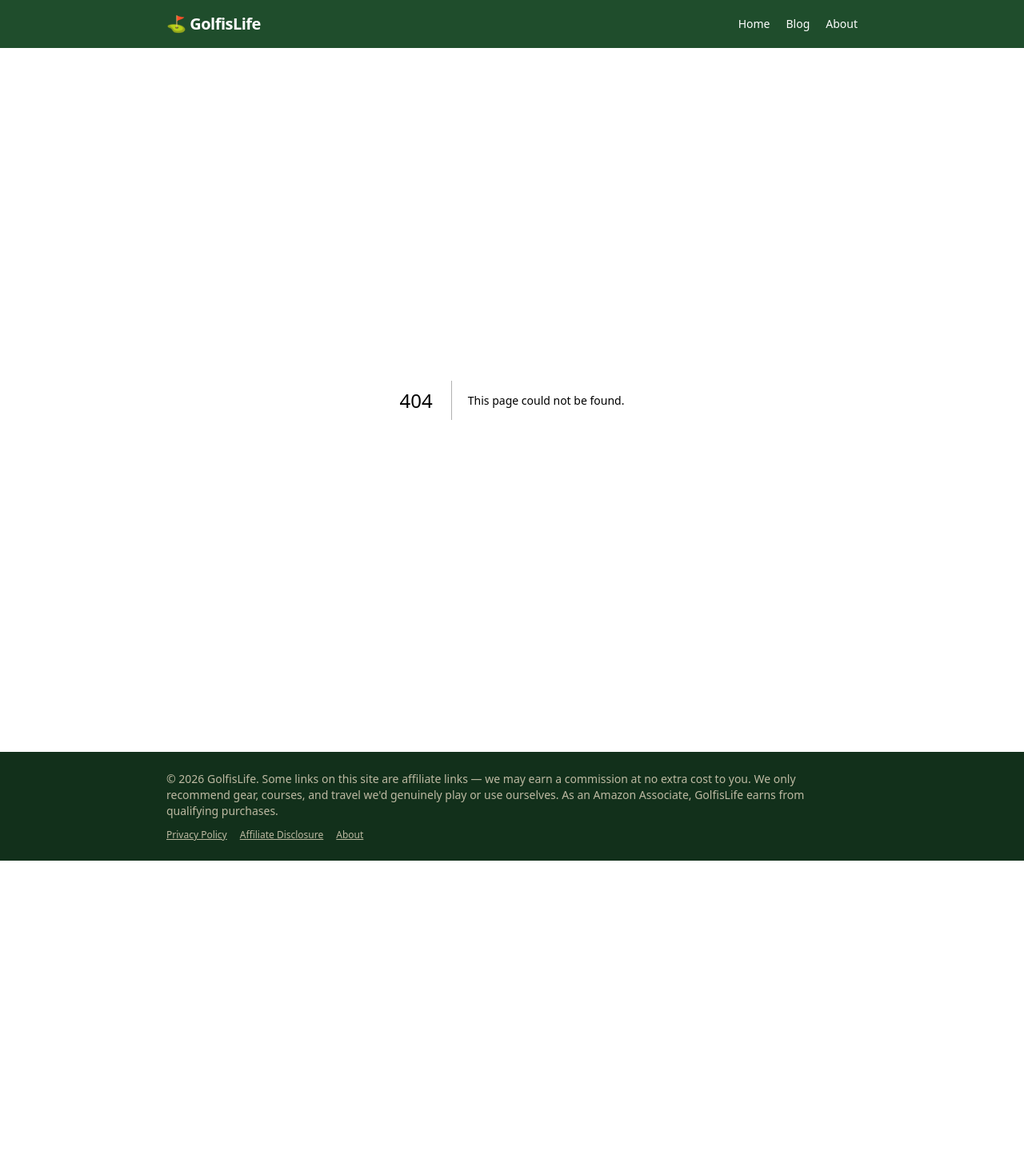
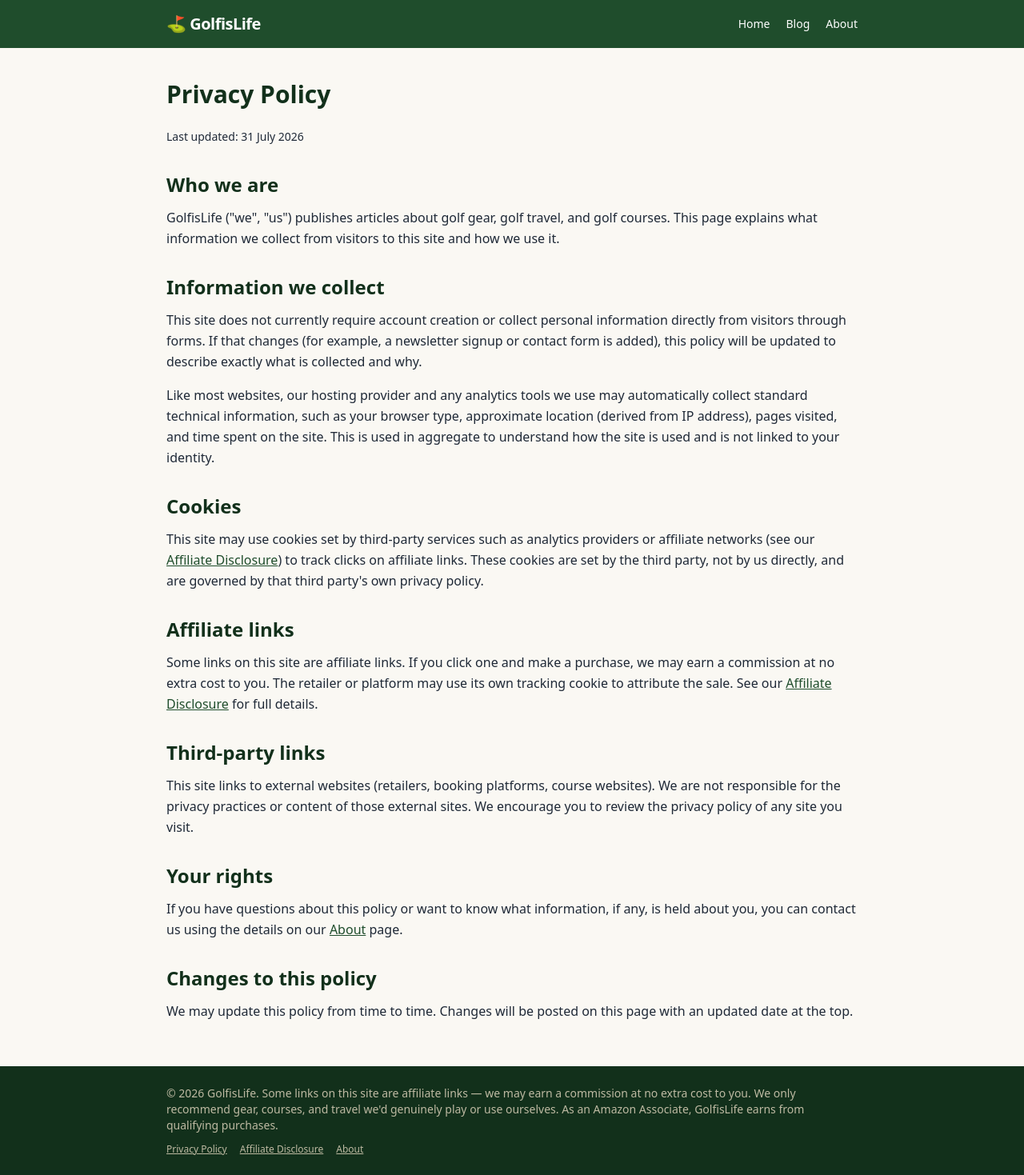
Before and after one commit to adambaker08/golfislife, a Next.js app: page /privacy-policy in a window 1280 px wide. Before the commit this address had no page. Shown: the whole page at 80% size. Before the commit the page ends 1076 px from the top, so only its background shows below. Built offline with nearby package versions, Linux system fonts and the light colour scheme.

Commit message:
Add Privacy Policy page with metadata

```diff
--- /dev/null
+++ b/src/app/privacy-policy/page.js
@@ -0,0 +1,78 @@
+export const metadata = { title: "Privacy Policy — GolfisLife" };
+
+export default function PrivacyPolicyPage() {
+  return (
+    <div className="prose-golf">
+      <h1 className="text-3xl font-extrabold text-fairwayDark mb-6">
+        Privacy Policy
+      </h1>
+      <p className="text-sm text-gray-500 mb-6">Last updated: 31 July 2026</p>
+
+      <h2>Who we are</h2>
+      <p>
+        GolfisLife (&quot;we&quot;, &quot;us&quot;) publishes articles about
+        golf gear, golf travel, and golf courses. This page explains what
+        information we collect from visitors to this site and how we use
+        it.
+      </p>
+
+      <h2>Information we collect</h2>
+      <p>
+        This site does not currently require account creation or collect
+        personal information directly from visitors through forms. If that
+        changes (for example, a newsletter signup or contact form is added),
+        this policy will be updated to describe exactly what is collected
+        and why.
+      </p>
+      <p>
+        Like most websites, our hosting provider and any analytics tools we
+        use may automatically collect standard technical information, such
+        as your browser type, approximate location (derived from IP
+        address), pages visited, and time spent on the site. This is used
+        in aggregate to understand how the site is used and is not linked
+        to your identity.
+      </p>
+
+      <h2>Cookies</h2>
+      <p>
+        This site may use cookies set by third-party services such as
+        analytics providers or affiliate networks (see our{" "}
+        <a href="/affiliate-disclosure">Affiliate Disclosure</a>) to track
+        clicks on affiliate links. These cookies are set by the third party,
+        not by us directly, and are governed by that third party&apos;s own
+        privacy policy.
+      </p>
+
+      <h2>Affiliate links</h2>
+      <p>
+        Some links on this site are affiliate links. If you click one and
+        make a purchase, we may earn a commission at no extra cost to you.
+        The retailer or platform may use its own tracking cookie to
+        attribute the sale. See our{" "}
+        <a href="/affiliate-disclosure">Affiliate Disclosure</a> for full
+        details.
+      </p>
+
+      <h2>Third-party links</h2>
+      <p>
+        This site links to external websites (retailers, booking platforms,
+        course websites). We are not responsible for the privacy practices
+        or content of those external sites. We encourage you to review the
+        privacy policy of any site you visit.
+      </p>
+
+      <h2>Your rights</h2>
+      <p>
+        If you have questions about this policy or want to know what
+        information, if any, is held about you, you can contact us using
+        the details on our <a href="/about">About</a> page.
+      </p>
+
+      <h2>Changes to this policy</h2>
+      <p>
+        We may update this policy from time to time. Changes will be posted
+        on this page with an updated date at the top.
+      </p>
+    </div>
+  );
+}
```
